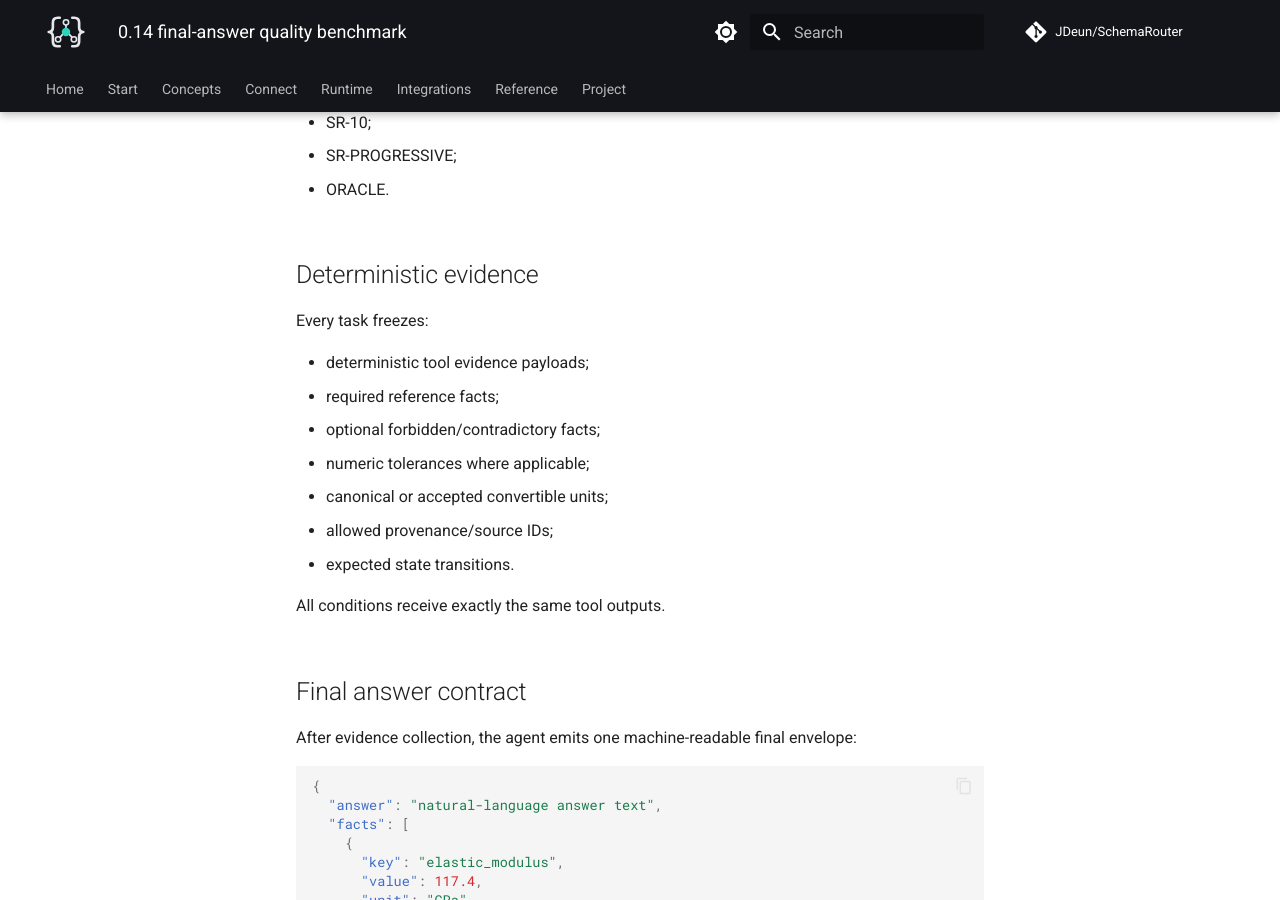
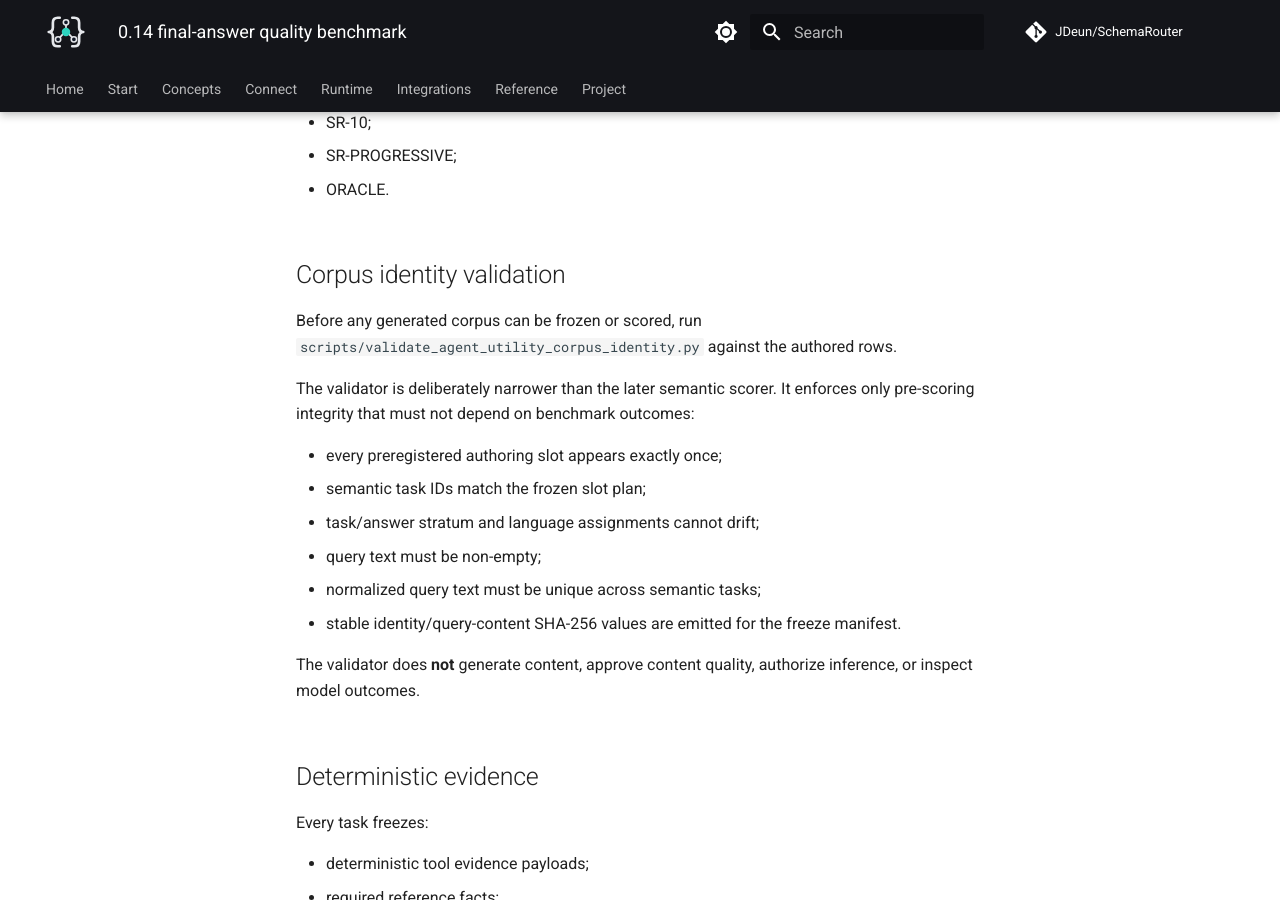
Before and after one commit to JDeun/SchemaRouter, an MkDocs documentation site: the page built from docs/research/final-answer-quality.md, in a window 1280 px wide and 900 px high, scrolled down 2194 px. Built offline with MkDocs 1.6.1 and Material for MkDocs 9.7.7, drawn with Linux system fonts in a browser that asks for light colours; comment, search, counter and statistics services are not loaded.

Commit message:
docs: define pre-scoring corpus identity validation

```diff
--- a/docs/research/final-answer-quality.md
+++ b/docs/research/final-answer-quality.md
@@ -80,6 +80,25 @@ Conditions:
 - SR-10;
 - SR-PROGRESSIVE;
 - ORACLE.
+
+
+## Corpus identity validation
+
+Before any generated corpus can be frozen or scored, run
+`scripts/validate_agent_utility_corpus_identity.py` against the authored rows.
+
+The validator is deliberately narrower than the later semantic scorer. It enforces only
+pre-scoring integrity that must not depend on benchmark outcomes:
+
+- every preregistered authoring slot appears exactly once;
+- semantic task IDs match the frozen slot plan;
+- task/answer stratum and language assignments cannot drift;
+- query text must be non-empty;
+- normalized query text must be unique across semantic tasks;
+- stable identity/query-content SHA-256 values are emitted for the freeze manifest.
+
+The validator does **not** generate content, approve content quality, authorize inference,
+or inspect model outcomes.
 
 ## Deterministic evidence
 
```
